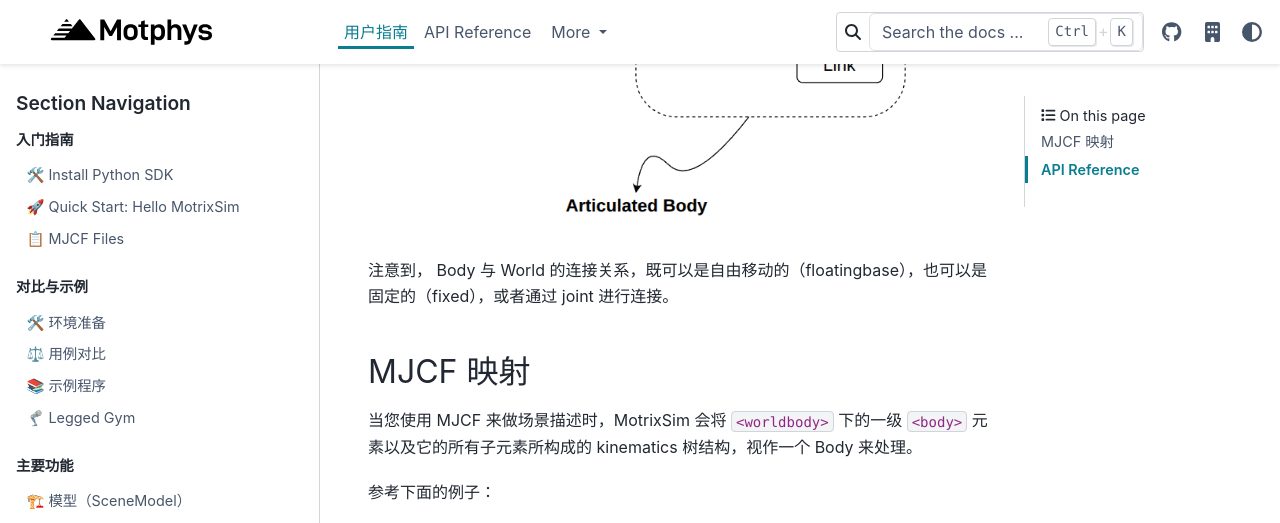
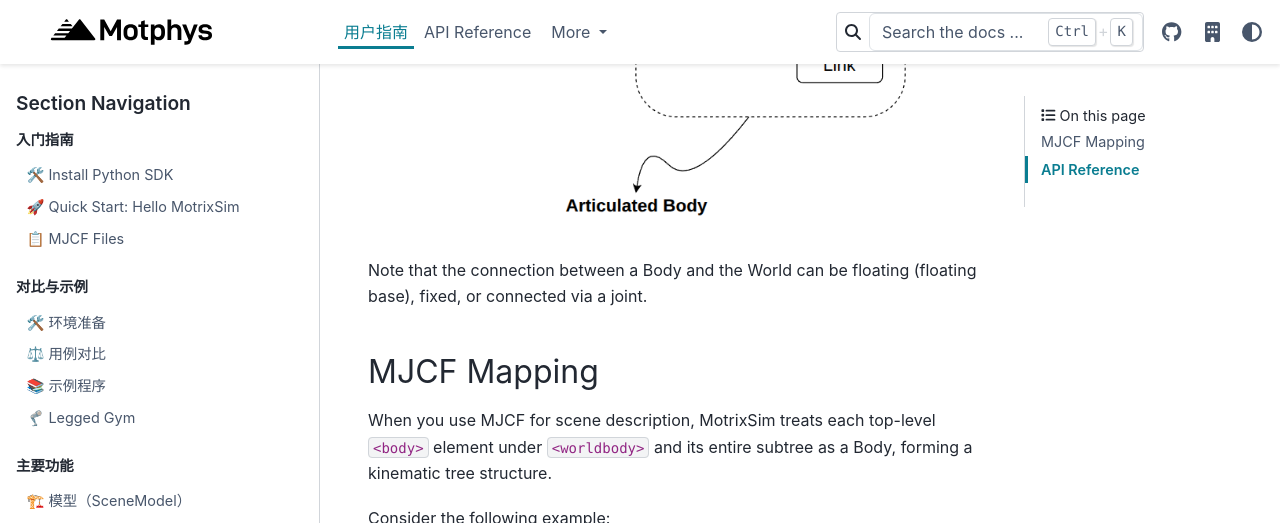
Before and after one commit to Motphys/motrixsim-docs, a Sphinx documentation site: the page built from docs.en/source/user_guide/kinematics/body.md, in a window 1280 px wide and 1400 px high, scrolled down 677 px. Shown: the top 523 px of the window. Built offline with Sphinx 7.4.7 and the PyData theme 0.15.4, drawn with Linux system fonts in a browser that asks for light colours; some of the changed text lies outside the part shown; grey boxes are pictures that could not be loaded.

Commit message:
translate user_guide kinematics body.md

````diff
--- a/docs.en/source/user_guide/kinematics/body.md
+++ b/docs.en/source/user_guide/kinematics/body.md
@@ -1,23 +1,23 @@
-# 🤖 刚体（Body）
+# 🤖 Rigid Body (Body)
 
-在 MotrixSim 的世界中，Body 可以是单个刚体 (Single Body)，也可以是一个由关节 (Joint) 和连杆 (Link) 构成的多体系统 (Articulated Body)。如果用一幅图来表示，就是
+In the world of MotrixSim, a Body can be a single rigid body or an articulated body composed of joints and links. Visually, it can be represented as follows:
 
 ![body](../../_static/images/body.png)
 
-注意到， Body 与 World 的连接关系，既可以是自由移动的（floatingbase），也可以是固定的（fixed），或者通过 joint 进行连接。
+Note that the connection between a Body and the World can be floating (floating base), fixed, or connected via a joint.
 
-## MJCF 映射
+## MJCF Mapping
 
-当您使用 MJCF 来做场景描述时，MotrixSim 会将 `<worldbody>` 下的一级 `<body>` 元素以及它的所有子元素所构成的 kinematics 树结构，视作一个 Body 来处理。
+When you use MJCF for scene description, MotrixSim treats each top-level `<body>` element under `<worldbody>` and its entire subtree as a Body, forming a kinematic tree structure.
 
-参考下面的例子：
+Consider the following example:
 
 ```{literalinclude} ../../../../examples/assets/body.xml
 :language: xml
 :dedent:
 ```
 
-这个 mjcf 文件中，`<worldbody>` 的一级目录下有三个 `<body>` 元素，因而在 motrxisim 中会被解析为三个 Body 。
+In this MJCF file, there are three `<body>` elements at the top level under `<worldbody>`, so MotrixSim parses them as three Bodies.
 
 ```{literalinclude} ../../../../examples/body.py
 :language: python
@@ -26,7 +26,7 @@
 :end-before:  "# end::num_bodies"
 ```
 
-注意第三个 name 为 capsule 的 body，它拥有一个 child body， 并且通过 hinge joint 连接。因此在 MotrixSim 中，这个 body 会被解析为一个多体系统（Articulated Body），它包含了两个 link 和一个 joint。
+Note the third body named "capsule". It has a child body and is connected via a hinge joint. Therefore, in MotrixSim, this body is parsed as an articulated body, which contains two links and one joint.
 
 ```{literalinclude} ../../../../examples/body.py
 :language: python
@@ -37,13 +37,13 @@
 ```
 
 ```{note}
-不要混淆 mjcf 中的`<body>`标签和 MotrixSim 中的`Body`对象。
-mjcf 中的`<body>`标签，会被映射为 MotrixSim 中的`Link`对象， 关于 link 的更多信息，请参考 [Link](link.md)
+Do not confuse the `<body>` tag in MJCF with the `Body` object in MotrixSim.
+The `<body>` tag in MJCF is mapped to a `Link` object in MotrixSim. For more information about links, see [Link](link.md).
 ```
 
 ### freejoint
 
-如果 mjcf 中的`<body>` 元素下有 `<freejoint>` 元素，则 `Body` 对象会拥有 floatingbase 属性：
+If a `<body>` element in MJCF contains a `<freejoint>` element, the corresponding `Body` object will have the floatingbase property:
 
 ```{literalinclude} ../../../../examples/body.py
 :language: python
@@ -52,10 +52,10 @@ mjcf 中的`<body>`标签，会被映射为 MotrixSim 中的`Link`对象， 关
 :end-before:  "# end::floatingbase"
 ```
 
-通过 floatingbase 对象，您可以执行更多只有 free move body 才能执行的操作，更多细节请参考 [FloatingBase](floating_base.md)
+With the floatingbase object, you can perform additional operations that are only available to free-moving bodies. For more details, see [FloatingBase](floating_base.md).
 
 ## API Reference
 
-更多与 Body 相关的 API，请参考 [`Body API`]
+For more APIs related to Body, see [`Body API`]
 
 [`Body API`]: motrixsim.Body
````
